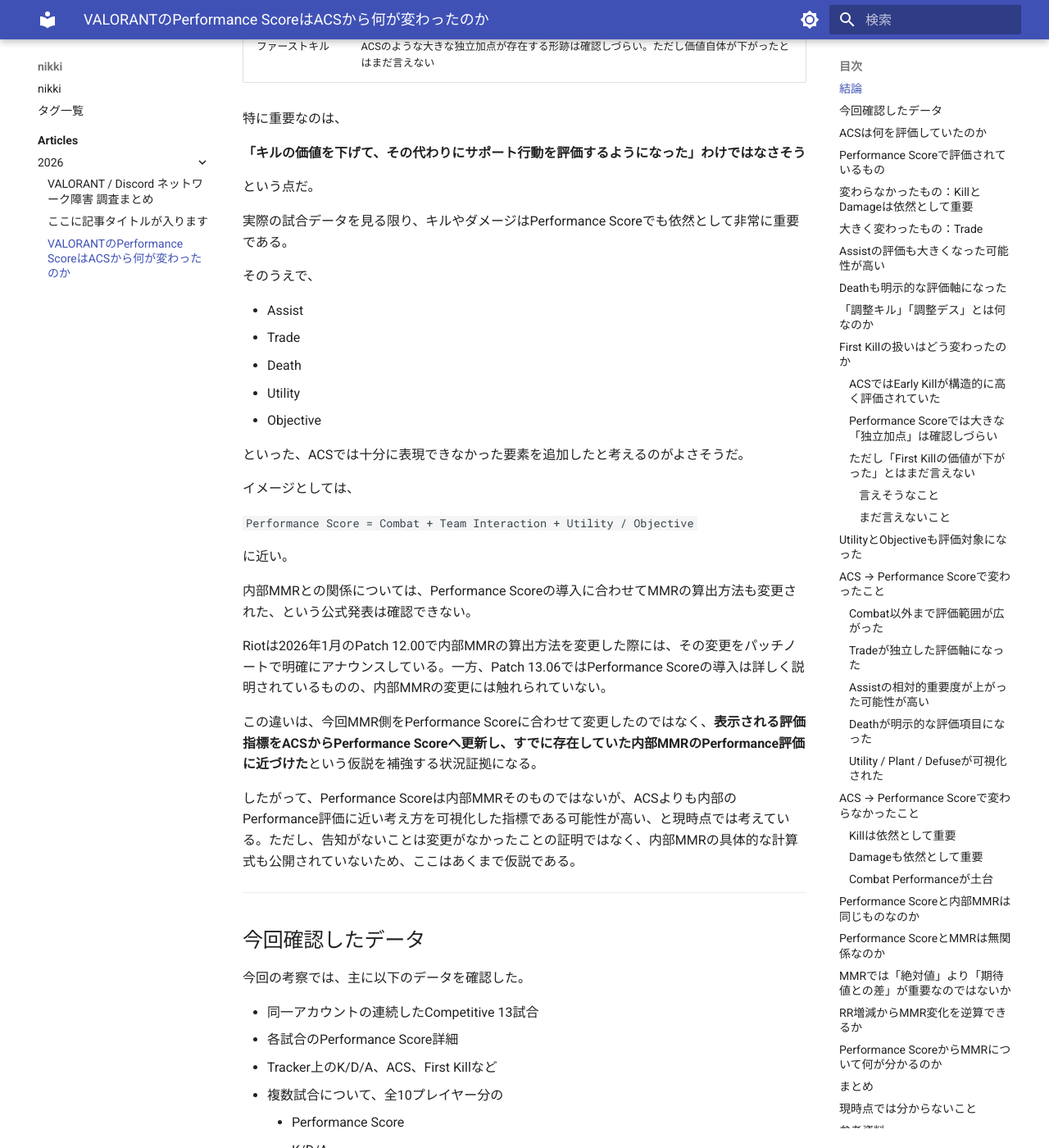
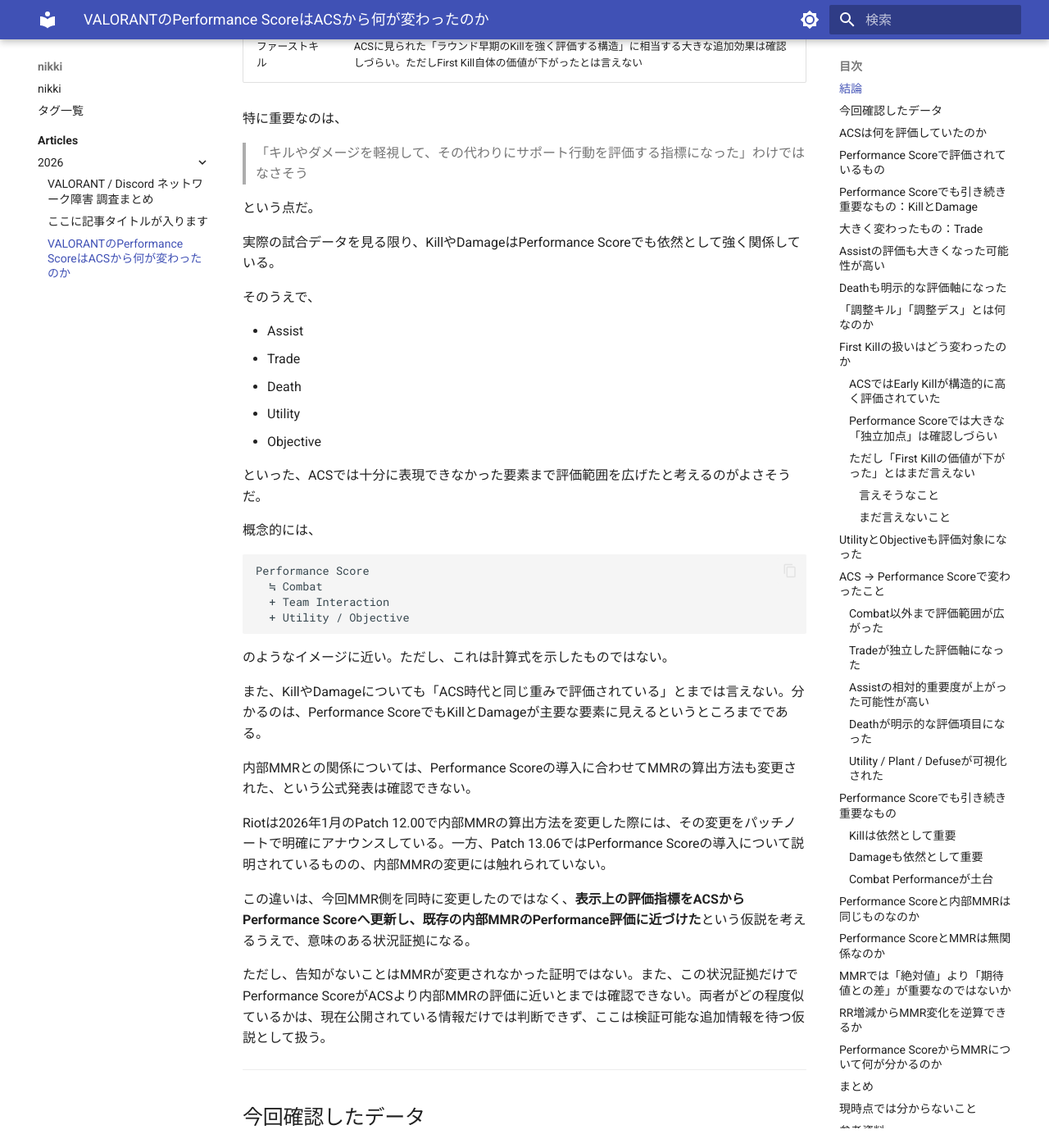
Before and after one commit to uesugi6111/nikki, an MkDocs documentation site: the page built from docs/articles/2026/2026-09-25-valorant-acs-to-ps.md, in a window 1280 px wide and 1400 px high, scrolled down 1572 px. Shown: the whole window at 82% size. Built offline with MkDocs 1.6.1 and Material for MkDocs 9.7.7, drawn with Linux system fonts in a browser that asks for light colours; some of the changed text lies outside the part shown.

Commit message:
Refine VALORANT score analysis

````diff
--- a/docs/articles/2026/2026-09-25-valorant-acs-to-ps.md
+++ b/docs/articles/2026/2026-09-25-valorant-acs-to-ps.md
@@ -53,22 +53,22 @@ ACSからPerformance Scoreへの変更は、
 
 | 要素 | ACS → Performance Scoreでの変化についての考察 |
 | --- | --- |
-| キル | 依然として非常に重要 |
-| ダメージ | 依然として非常に重要 |
-| アシスト | 相対的な評価が大きくなった可能性が高い |
-| トレード | 新たに明示された重要な評価軸 |
+| キル | Performance Scoreでも強く関係している |
+| ダメージ | Performance Scoreでも強く関係している |
+| アシスト | 明示的に評価され、追加の説明力を持つ可能性が高い |
+| トレード | 新たに明示された評価項目 |
 | デス | 「調整デス」として明示的な評価対象になった |
-| ユーティリティー | 評価範囲が広がった |
-| 設置・解除 | 独立した評価対象になった |
-| ファーストキル | ACSのような大きな独立加点が存在する形跡は確認しづらい。ただし価値自体が下がったとはまだ言えない |
+| ユーティリティー | 評価項目として明示されている |
+| 設置・解除 | 独立した表示項目として評価される |
+| ファーストキル | ACSに見られた「ラウンド早期のKillを強く評価する構造」に相当する大きな追加効果は確認しづらい。ただしFirst Kill自体の価値が下がったとは言えない |
 
 特に重要なのは、
 
-**「キルの価値を下げて、その代わりにサポート行動を評価するようになった」わけではなさそう**
+> 「キルやダメージを軽視して、その代わりにサポート行動を評価する指標になった」わけではなさそう
 
 という点だ。
 
-実際の試合データを見る限り、キルやダメージはPerformance Scoreでも依然として非常に重要である。
+実際の試合データを見る限り、KillやDamageはPerformance Scoreでも依然として強く関係している。
 
 そのうえで、
 
@@ -78,21 +78,28 @@ ACSからPerformance Scoreへの変更は、
 - Utility
 - Objective
 
-といった、ACSでは十分に表現できなかった要素を追加したと考えるのがよさそうだ。
+といった、ACSでは十分に表現できなかった要素まで評価範囲を広げたと考えるのがよさそうだ。
 
-イメージとしては、
+概念的には、
 
-`Performance Score = Combat + Team Interaction + Utility / Objective`
+```text
+Performance Score
+  ≒ Combat
+  + Team Interaction
+  + Utility / Objective
+```
 
-に近い。
+のようなイメージに近い。ただし、これは計算式を示したものではない。
+
+また、KillやDamageについても「ACS時代と同じ重みで評価されている」とまでは言えない。分かるのは、Performance ScoreでもKillとDamageが主要な要素に見えるというところまでである。
 
 内部MMRとの関係については、Performance Scoreの導入に合わせてMMRの算出方法も変更された、という公式発表は確認できない。
 
-Riotは2026年1月のPatch 12.00で内部MMRの算出方法を変更した際には、その変更をパッチノートで明確にアナウンスしている。一方、Patch 13.06ではPerformance Scoreの導入は詳しく説明されているものの、内部MMRの変更には触れられていない。
+Riotは2026年1月のPatch 12.00で内部MMRの算出方法を変更した際には、その変更をパッチノートで明確にアナウンスしている。一方、Patch 13.06ではPerformance Scoreの導入について説明されているものの、内部MMRの変更には触れられていない。
 
-この違いは、今回MMR側をPerformance Scoreに合わせて変更したのではなく、**表示される評価指標をACSからPerformance Scoreへ更新し、すでに存在していた内部MMRのPerformance評価に近づけた**という仮説を補強する状況証拠になる。
+この違いは、今回MMR側を同時に変更したのではなく、**表示上の評価指標をACSからPerformance Scoreへ更新し、既存の内部MMRのPerformance評価に近づけた**という仮説を考えるうえで、意味のある状況証拠になる。
 
-したがって、Performance Scoreは内部MMRそのものではないが、ACSよりも内部のPerformance評価に近い考え方を可視化した指標である可能性が高い、と現時点では考えている。ただし、告知がないことは変更がなかったことの証明ではなく、内部MMRの具体的な計算式も公開されていないため、ここはあくまで仮説である。
+ただし、告知がないことはMMRが変更されなかった証明ではない。また、この状況証拠だけでPerformance ScoreがACSより内部MMRの評価に近いとまでは確認できない。両者がどの程度似ているかは、現在公開されている情報だけでは判断できず、ここは検証可能な追加情報を待つ仮説として扱う。
 
 ---
 
@@ -113,9 +120,21 @@ Riotは2026年1月のPatch 12.00で内部MMRの算出方法を変更した際に
 
 First Killについては、追加データを含めておよそ **80 player-match** 程度を比較した。
 
-もちろん、この程度のサンプルからRiotの正確な計算式を逆算することはできない。
+さらにFirst Kill単独の見かけ上の相関だけで判断せず、
 
-ただし、ACSとPerformance Scoreでどのような評価傾向の違いがあるかを見る材料としては、いくつか興味深い傾向が確認できた。
+- Kill
+- Death
+- Assist
+- Trade
+- First Kill
+
+を同時に説明変数として扱い、Performance Scoreとの関係を見る簡易的な線形回帰も行った。試合ごとのラウンド数やスコア分布の違いをそのまま混ぜないよう、試合ごとの差も考慮して比較している。
+
+この分析では、Killは強い正の関係、AssistとTradeも正の関係、Deathは負の関係を示し、First Killは他の変数を考慮するとかなり小さい関係となった。
+
+ただし、今回取得できていないDamage、Adjusted Kill、Adjusted Death、Utility、Agent、Killが発生した状況などもPerformance Scoreへ影響している可能性が高い。そのため、この回帰はRiotの計算式や正式な係数を推定するものではなく、観測できた複数要素のうち何が追加の説明力を持ちそうかを見る簡易分析として扱う。
+
+この規模のサンプルから正確な計算式は逆算できないが、ACSとPerformance Scoreの評価傾向の違いを考える材料として、いくつかの傾向が確認できた。
 
 ---
 
@@ -183,7 +202,7 @@ Patch 13.06でRiotはPerformance Scoreについて、
 
 ---
 
-## 変わらなかったもの：KillとDamageは依然として重要
+## Performance Scoreでも引き続き重要なもの：KillとDamage
 
 Performance Scoreになったからといって、
 
@@ -218,7 +237,7 @@ AssistやUtilityが多くても、
 
 という構造をイメージした方が分かりやすい。
 
-**ACSで評価していたCombatを残したまま、その外側に評価範囲を広げた**
+**ACSで評価していたCombatを重要な要素として残し、その外側に評価範囲を広げた**
 
 と考えるのが自然だと思う。
 
@@ -299,12 +318,9 @@ Patch 12.05では、
 
 その約半年後にPerformance Scoreが導入された。
 
-実データでも、ACSに対してPerformance Scoreが大きく上振れしている試合には、
+実データでは、Kill / Death / Assist / Tradeなどを同時に考慮した簡易分析でも、AssistとTradeにはPerformance Scoreに対する追加の正方向の関係が残った。
 
-- Assistが多い
-- Tradeが多い
-
-ケースが複数確認できた。
+この結果は、Combatの結果だけでは説明しきれない部分をAssistやTradeが補っている、という見方と比較的よく整合する。
 
 例えばあるOmenの試合では、
 
@@ -330,19 +346,17 @@ Patch 12.05では、
 
 だった。
 
-ACSだけを見ると突出した試合ではないが、Performance Scoreではかなり高く評価されている。
+これらは、AssistやTradeが多い試合でPerformance Scoreも高かった例として参考になる。ただし、ACSとPerformance Scoreは別の指標であり、
 
-逆にACSが高くてもAssistやTradeが少ない試合では、Performance ScoreがACSほど突出しない例もあった。
+- 尺度
+- 平均値
+- 分布
+- 上限
+- 各要素の重み
 
-そのため、
+が同じである根拠はない。たとえばPerformance ScoreからACSを引いた数値を、そのままAssistやTradeによる加点とみなすことはできない。
 
-`Performance Score - ACS的なCombat評価`
-
-の差を生み出している要素として、
-
-`Assist + Trade`
-
-はかなり重要なのではないかと考えている。
+見るべきなのは絶対値の差ではなく、Combat成績が近いプレイヤー同士でPerformance Scoreに差があるか、KillやDeathなどを考慮した後でもAssistやTradeが説明に寄与するかである。今回の簡易分析では、この意味でAssistとTradeが追加の説明力を持つ可能性が確認できた。
 
 !!! note "AssistがKillより重要という意味ではない"
 
@@ -489,9 +503,11 @@ Adjusted Killは単純な
 
 約80 player-match程度のデータを見る限り、First Kill単独とPerformance Scoreの関係はそれほど強くなかった。
 
-さらにKill / Death / Assist / Tradeなどを同時に考慮する簡単な分析でも、
+さらにKill / Death / Assist / Trade / First Killを同時に説明変数として扱う簡易的な線形回帰でも、
 
 **First Kill数そのものによる大きな独立効果は確認しづらかった。**
+
+この分析の目的はFirst Kill単独の相関を見ることではなく、他の観測できる戦闘スタッツを考慮した後に追加の説明力が残るかを見ることだった。
 
 分かりやすい例として、同じ試合に以下の2人がいた。
 
@@ -678,9 +694,9 @@ Combat結果以外のラウンド貢献も評価範囲に含まれている。
 
 ---
 
-## ACS → Performance Scoreで変わらなかったこと
+## Performance Scoreでも引き続き重要なもの
 
-一方で、以下は大きく変わっていない。
+以下はPerformance Scoreでも引き続き重要であることが確認できる。
 
 ### Killは依然として重要
 
@@ -950,9 +966,9 @@ ACSからPerformance Scoreへの変更を一言で表すなら、
 
 と考えている。
 
-KillとDamageの重要性は変わっていない。
+KillとDamageは、今回のデータでもPerformance Scoreの土台に見える。
 
-それらは現在もPerformance Scoreの土台に見える。
+ただし、ACS時代と同じ係数・同じ重みで評価されているかは分からない。
 
 一方で、
 
@@ -985,6 +1001,8 @@ Killとしての価値や5v4を作る価値は当然残っており、Adjusted K
 > **一部のGame Telemetryを共有している可能性はあるが、異なる目的を持つ別の評価システム**
 
 と考えるのが最も安全だと思う。
+
+Patch 12.00では内部MMRの算出方法変更が告知され、Patch 13.06ではPerformance Scoreが導入された一方でMMR変更の告知はなかった。この違いは、表示指標を既存の内部Performance評価に近づけたという仮説を考える状況証拠になる。ただし、これだけでPerformance ScoreがACSよりMMRに近いと確認できるわけではない。
 
 整理すると、
 
````
